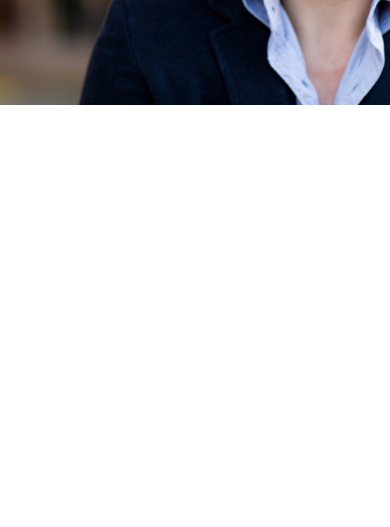
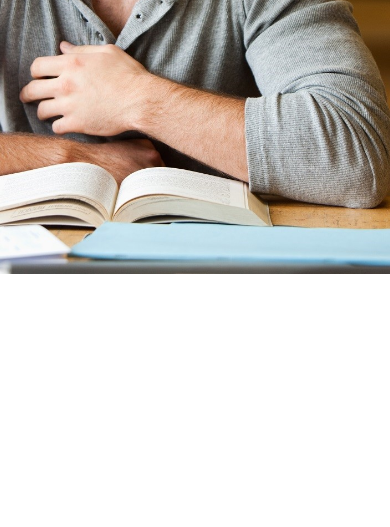
Before and after one commit to Klibanoforos/zadanie-rwd, a plain HTML site: page index.html in a window 390 px wide. Shown: the part 317-844 px from the top of the page. Drawn offline with Linux system fonts and the light colour scheme.

Commit message:
bardzo słabo

```diff
--- a/css/style.css
+++ b/css/style.css
@@ -1,4 +1,5 @@
 /* style ogólne*/
+
 
 * {
     box-sizing: border-box;
@@ -11,17 +12,18 @@ body {
 
 /* style obrazka */
 
+
 header#naglowek {
     background-image: url(../img/man-1.jpg);
     background-position: center;
     background-size: cover;
     position: static;
-    height: 100vh;
     overflow: hidden;
 }
 
 
 /* style nagłówków */
+
 
 header#naglowek h1,
 header#naglowek h2 {
@@ -51,27 +53,24 @@ header#naglowek h2#dolny {
 
 /* style pwd */
 
+
 @media (max-width: 1170px) {
+
     header#naglowek {
         background-image: url(../img/man-2.jpg);
         height: 70vh;
-        background-position: top;
     }
+
     header#naglowek h1#gorny,
     header#naglowek h2#dolny {
         text-align: right;
     }
+
     header#naglowek h1#gorny {
         transform: translate(-23%, -127%);
     }
+
     header#naglowek h2#dolny {
         transform: translate(-1%, -180%);
     }
 }
-
-@media (max-width: 992px) {
-    header#naglowek {
-        background-image: url(../img/man-1.jpg);
-        height: 50vh;
-    }
-}
```
